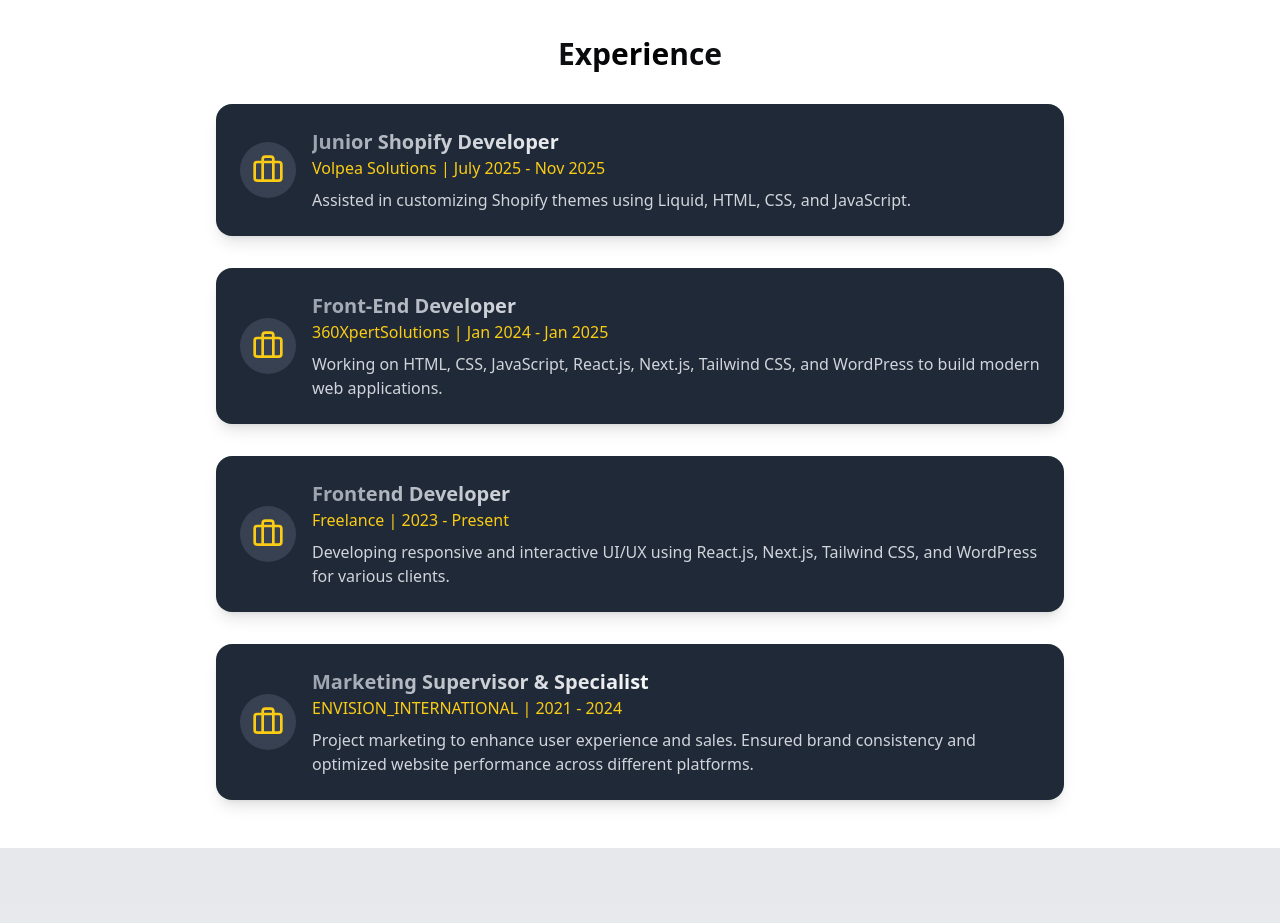
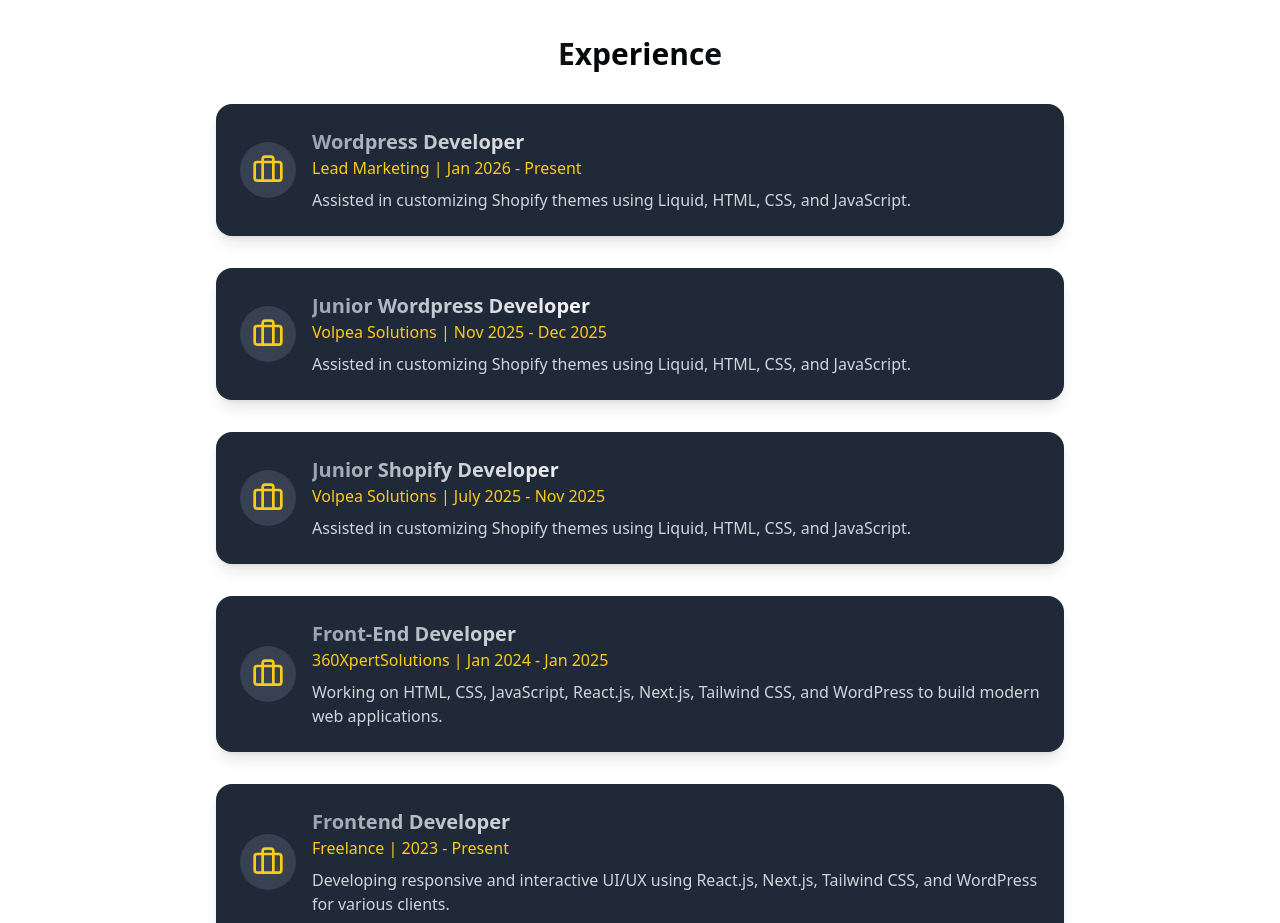
Before and after one commit to salehpaki/my_portfolio, a React (Vite) app: page / in a window 1280 px wide. Shown: the part 2620-3543 px from the top of the page. Built offline with nearby package versions, Linux system fonts and the light colour scheme.

Commit message:
Describe your changes

```diff
--- a/src/components/Experience.jsx
+++ b/src/components/Experience.jsx
@@ -3,6 +3,18 @@ import { Briefcase } from "lucide-react";
 import { useRef } from "react";
 
 const experiences = [
+  {
+    role: "Wordpress Developer",
+    company: "Lead Marketing",
+    duration: "Jan 2026 - Present",
+    description: "Assisted in customizing Shopify themes using Liquid, HTML, CSS, and JavaScript."
+  },
+    {
+    role: "Junior Wordpress Developer",
+    company: "Volpea Solutions",
+    duration: "Nov 2025 - Dec 2025",
+    description: "Assisted in customizing Shopify themes using Liquid, HTML, CSS, and JavaScript."
+  },
   {
     role: "Junior Shopify Developer",
     company: "Volpea Solutions",
```
